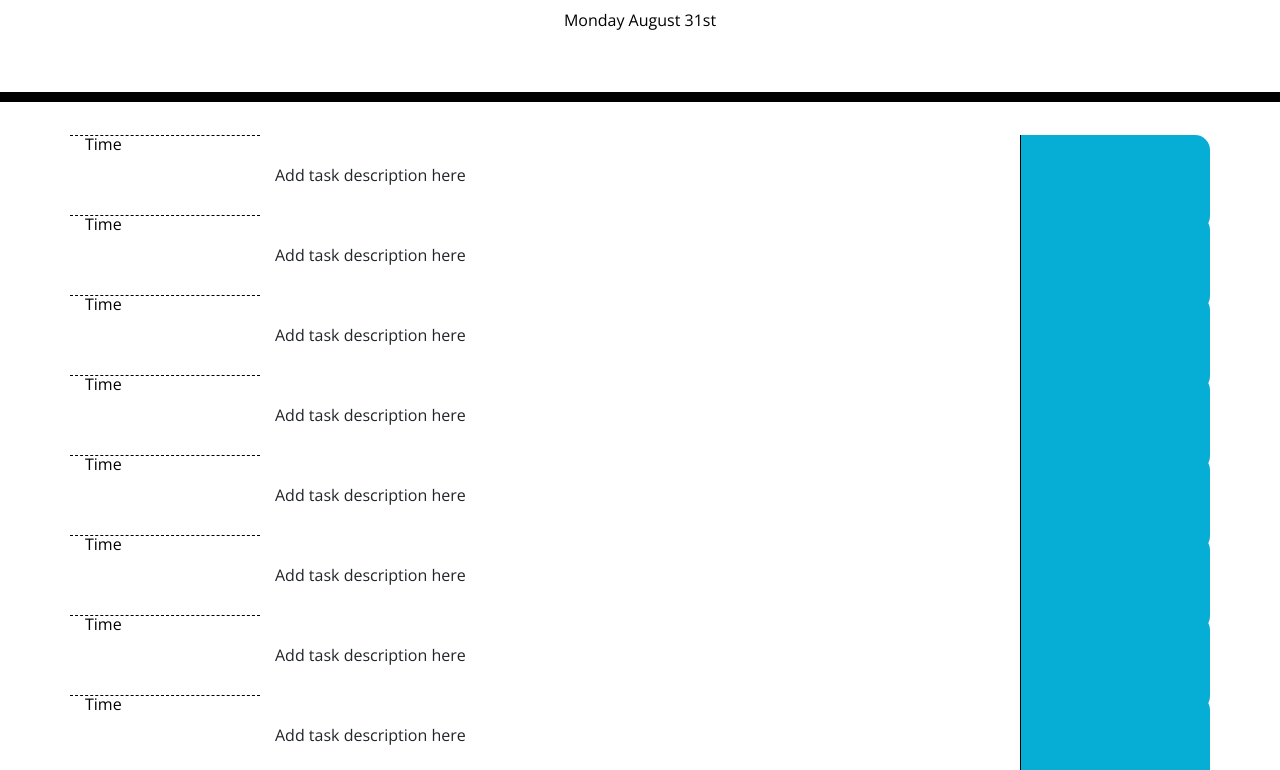
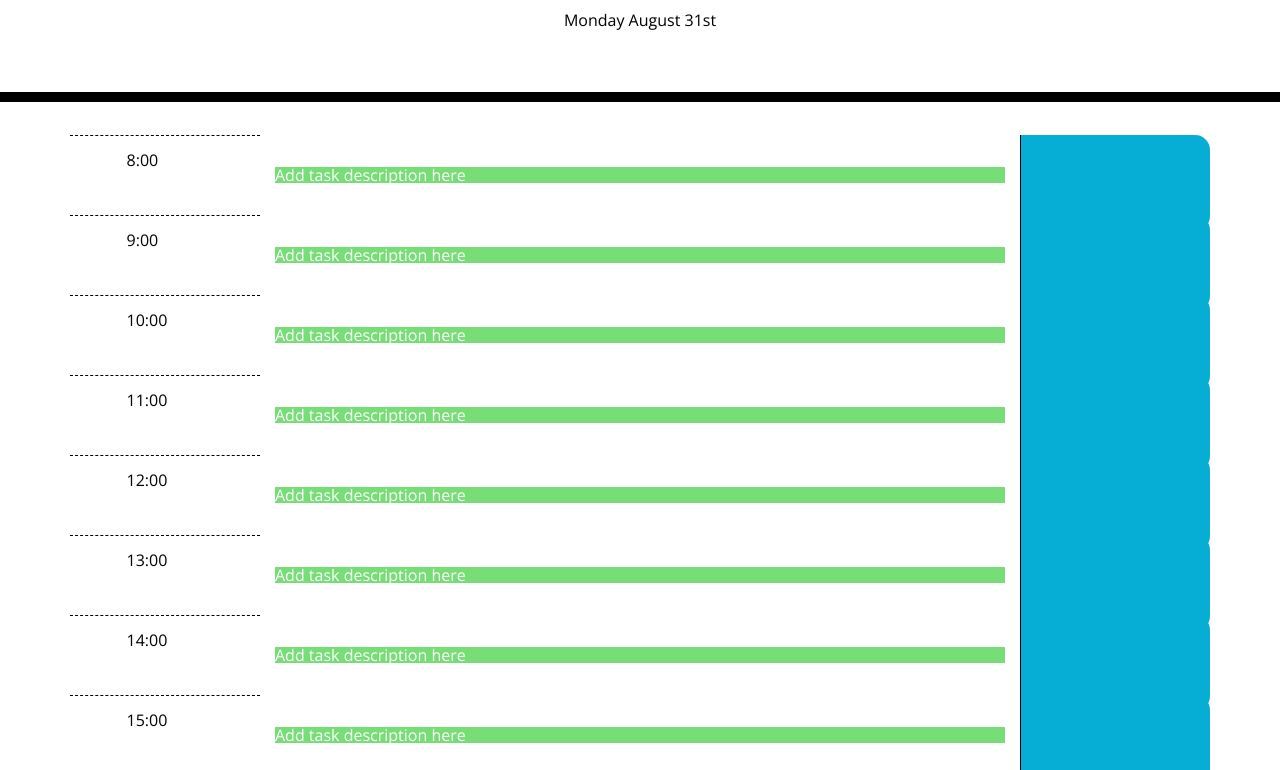
Before and after one commit to tbrichet/scheduler, a plain HTML site: page index.html in a window 1280 px wide. Shown: the part 182-952 px from the top of the page. Drawn offline with nearby package versions, Linux system fonts and the light colour scheme; a web font is replaced by a local one.

Commit message:
present, future, past formatting added

```diff
--- a/index.html
+++ b/index.html
@@ -36,8 +36,10 @@
     <div class="container">
       <!--8:00am-->
       <div class="row">
-        <div class="col-2 hour">Time</div>
-        <div class="col-8 description">
+        <div class="col-2 hour" id="hourEight">
+          <span>8:00</span>
+        </div>
+        <div class="col-8 description" id="eight">
           <p>Add task description here</p>
         </div>
         <div class="col-2 saveBtn">
@@ -46,8 +48,10 @@
       </div>
       <!--9:00am-->
       <div class="row">
-        <div class="col-2 hour">Time</div>
-        <div class="col-8 description">
+        <div class="col-2 hour" id="hourNine">
+          <span>9:00</span>
+        </div>
+        <div class="col-8 description" id="nine">
           <p>Add task description here</p>
         </div>
         <div class="col-2 saveBtn">
@@ -56,8 +60,10 @@
       </div>
       <!--10:00am-->
       <div class="row">
-        <div class="col-2 hour">Time</div>
-        <div class="col-8 description">
+        <div class="col-2 hour" id="hourTen">
+          <span>10:00</span>
+        </div>
+        <div class="col-8 description" id="ten">
           <p>Add task description here</p>
         </div>
         <div class="col-2 saveBtn">
@@ -66,8 +72,10 @@
       </div>
       <!--11:00am-->
       <div class="row">
-        <div class="col-2 hour">Time</div>
-        <div class="col-8 description">
+        <div class="col-2 hour" id="hourEleven">
+          <span>11:00</span>
+        </div>
+        <div class="col-8 description" id="eleven">
           <p>Add task description here</p>
         </div>
         <div class="col-2 saveBtn">
@@ -76,8 +84,10 @@
       </div>
       <!--12:00pm-->
       <div class="row">
-        <div class="col-2 hour">Time</div>
-        <div class="col-8 description">
+        <div class="col-2 hour" id="hourTwelve">
+          <span>12:00</span>
+        </div>
+        <div class="col-8 description" id="twelve">
           <p>Add task description here</p>
         </div>
         <div class="col-2 saveBtn">
@@ -86,8 +96,9 @@
       </div>
       <!--1:00pm-->
       <div class="row">
-        <div class="col-2 hour">Time</div>
-        <div class="col-8 description">
+        <div class="col-2 hour" id="hourThirteen">
+          <span>13:00</span></div>
+        <div class="col-8 description" id="thirteen">
           <p>Add task description here</p>
         </div>
         <div class="col-2 saveBtn">
@@ -96,8 +107,10 @@
       </div>
       <!--2:00pm-->
       <div class="row">
-        <div class="col-2 hour">Time</div>
-        <div class="col-8 description">
+        <div class="col-2 hour" id="hourFourteen">
+          <span>14:00</span>
+        </div>
+        <div class="col-8 description" id="fourteen">
           <p>Add task description here</p>
         </div>
         <div class="col-2 saveBtn">
@@ -106,8 +119,10 @@
       </div>
       <!--3:00pm-->
       <div class="row">
-        <div class="col-2 hour">Time</div>
-        <div class="col-8 description">
+        <div class="col-2 hour" id="hourFifteen">
+          <span>15:00</span>
+        </div>
+        <div class="col-8 description" id="fifteen">
           <p>Add task description here</p>
         </div>
         <div class="col-2 saveBtn">
@@ -116,8 +131,10 @@
       </div>
       <!--4:00pm-->
       <div class="row">
-        <div class="col-2 hour">Time</div>
-        <div class="col-8 description">
+        <div class="col-2 hour" id="hourSixteen">
+          <span>16:00</span>
+        </div>
+        <div class="col-8 description" id="sixteen">
           <p>Add task description here</p>
         </div>
         <div class="col-2 saveBtn">
@@ -126,8 +143,10 @@
       </div>
       <!--5:00pm-->
       <div class="row">
-        <div class="col-2 hour">Time</div>
-        <div class="col-8 description">
+        <div class="col-2 hour" id="hourSeventeen">
+          <span>17:00</span>
+        </div>
+        <div class="col-8 description" id="seventeen">
           <p>Add task description here</p>
         </div>
         <div class="col-2 saveBtn">
--- a/script.js
+++ b/script.js
@@ -20,3 +20,143 @@ $(".description").on("click", "p", function() {
     $(this).replaceWith(textInput);
     textInput.trigger("focus");
 });
+
+// Compare Times to Current Hour and Change Style Accordingly
+
+function auditTime() {
+    // Determine value of current hour
+    var m = moment().format('H');
+    var currentHour = parseInt(m)
+
+    // Audit 8:00
+    var hourEight = document.getElementById("hourEight").textContent;
+    var testHourEight = parseInt(hourEight);
+    if (testHourEight === currentHour) {
+        $("#eight").find("p").addClass("present");
+    }
+    else if (testHourEight > currentHour) {
+        $("#eight").find("p").addClass("future");
+    }
+    else if (testHourEight < currentHour) {
+        $("#eight").find("p").addClass("past");
+    };
+
+    // Audit 9:00
+    var hourNine = document.getElementById("hourNine").textContent;
+    var testHourNine = parseInt(hourNine);
+    if (testHourNine === currentHour) {
+        $("#nine").find("p").addClass("present");
+    }
+    else if (testHourEight > currentHour) {
+        $("#nine").find("p").addClass("future");
+    }
+    else if (testHourNine < currentHour) {
+        $("#nine").find("p").addClass("past");
+    };
+
+    // Audit 10:00
+    var hourTen = document.getElementById("hourTen").textContent;
+    var testHourTen = parseInt(hourTen);
+    if (testHourTen === currentHour) {
+        $("#ten").find("p").addClass("present");
+    }
+    else if (testHourTen > currentHour) {
+        $("#ten").find("p").addClass("future");
+    }
+    else if (testHourTen < currentHour) {
+        $("#ten").find("p").addClass("past");
+    };
+
+    // Audit 11:00
+    var hourEleven = document.getElementById("hourEleven").textContent;
+    var testHourEleven = parseInt(hourEleven);
+    if (testHourEleven === currentHour) {
+        $("#eleven").find("p").addClass("present");
+    }
+    else if (testHourEleven > currentHour) {
+        $("#eleven").find("p").addClass("future");
+    }
+    else if (testHourEleven < currentHour) {
+        $("#eleven").find("p").addClass("past");
+    };
+
+    // Audit 12:00
+    var hourTwelve = document.getElementById("hourTwelve").textContent;
+    var testHourTwelve = parseInt(hourTwelve);
+    if (testHourTwelve === currentHour) {
+        $("#twelve").find("p").addClass("present");
+    }
+    else if (testHourTwelve > currentHour) {
+        $("#twelve").find("p").addClass("future");
+    }
+    else if (testHourTwelve < currentHour) {
+        $("#twelve").find("p").addClass("past");
+    };
+
+    // Audit 13:00
+    var hourThirteen = document.getElementById("hourThirteen").textContent;
+    var testHourThirteen = parseInt(hourThirteen);
+    if (testHourThirteen === currentHour) {
+        $("#thirteen").find("p").addClass("present");
+    }
+    else if (testHourThirteen > currentHour) {
+        $("#thirteen").find("p").addClass("future");
+    }
+    else if (testHourThirteen < currentHour) {
+        $("#thirteen").find("p").addClass("past");
+    };
+
+    // Audit 14:00
+    var hourFourteen = document.getElementById("hourFourteen").textContent;
+    var testHourFourteen = parseInt(hourFourteen);
+    if (testHourFourteen === currentHour) {
+        $("#fourteen").find("p").addClass("present");
+    }
+    else if (testHourFourteen > currentHour) {
+        $("#fourteen").find("p").addClass("future");
+    }
+    else if (testHourFourteen < currentHour) {
+        $("#fourteen").find("p").addClass("past");
+    };
+
+    // Audit 15:00
+    var hourFifteen = document.getElementById("hourFifteen").textContent;
+    var testHourFifteen = parseInt(hourFifteen);
+    if (testHourFifteen === currentHour) {
+        $("#fifteen").find("p").addClass("present");
+    }
+    else if (testHourFifteen > currentHour) {
+        $("#fifteen").find("p").addClass("future");
+    }
+    else if (testHourFifteen < currentHour) {
+        $("#fifteen").find("p").addClass("past");
+    };
+
+    // Audit 16:00
+    var hourSixteen = document.getElementById("hourSixteen").textContent;
+    var testHourSixteen = parseInt(hourSixteen);
+    if (testHourSixteen === currentHour) {
+        $("#sixteen").find("p").addClass("present");
+    }
+    else if (testHourSixteen > currentHour) {
+        $("#sixteen").find("p").addClass("future");
+    }
+    else if (testHourSixteen < currentHour) {
+        $("#sixteen").find("p").addClass("past");
+    };
+
+    // Audit 17:00
+    var hourSeventeen = document.getElementById("hourSeventeen").textContent;
+    var testHourSeventeen = parseInt(hourSeventeen);
+    if (testHourSeventeen === currentHour) {
+        $("#seventeen").find("p").addClass("present");
+    }
+    else if (testHourSeventeen > currentHour) {
+        $("#seventeen").find("p").addClass("future");
+    }
+    else if (testHourSeventeen < currentHour) {
+        $("#seventeen").find("p").addClass("past");
+    };
+};
+
+auditTime();
```
